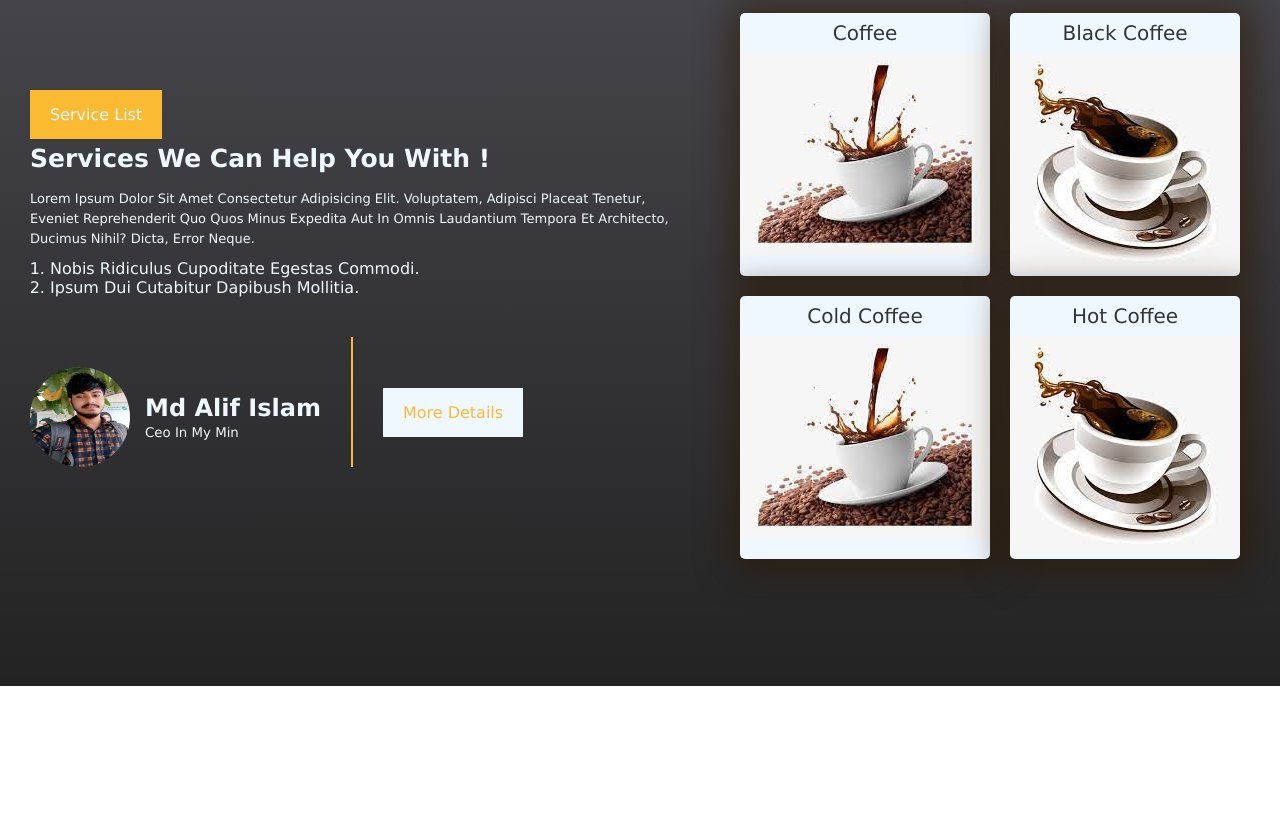
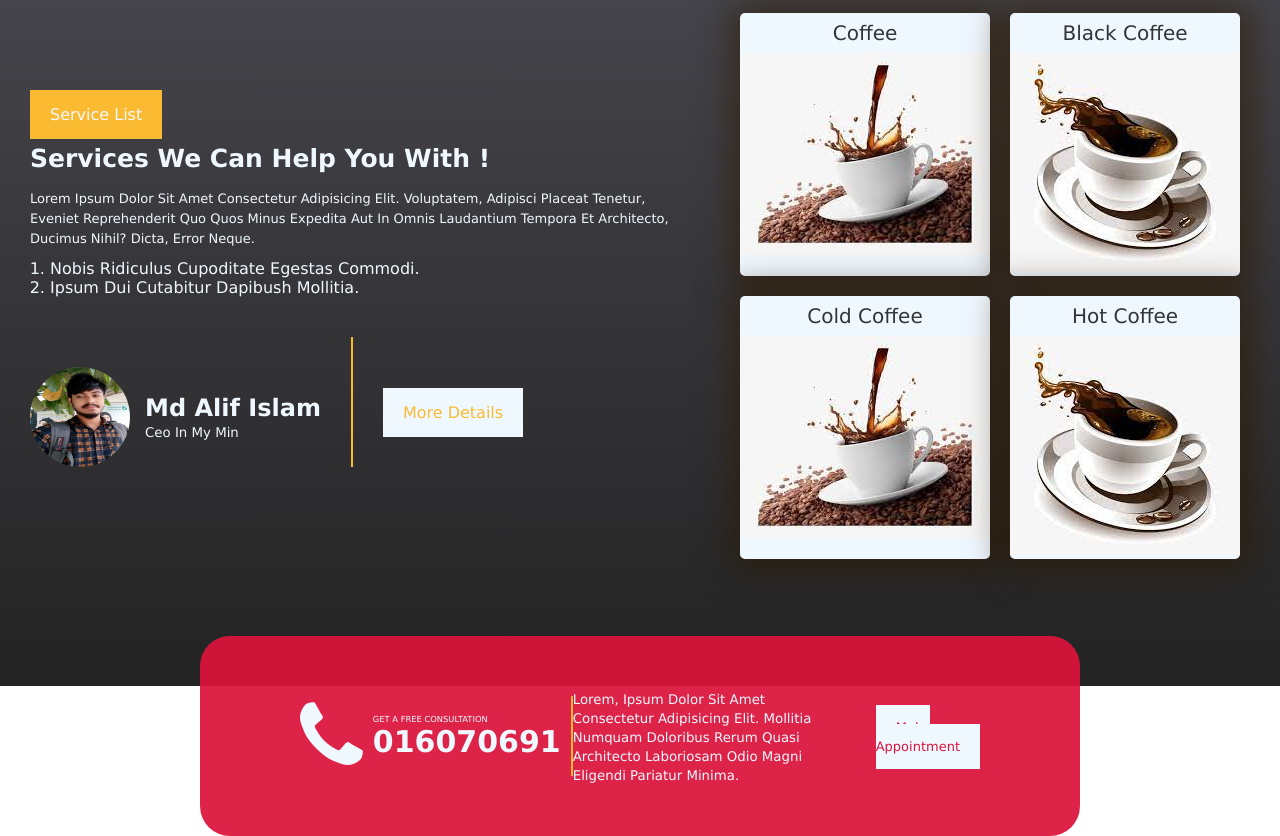
Before and after one commit to MdPiarulIslamAlif/Coffee-shope, a plain HTML site: page index.html in a window 1280 px wide. Shown: the part 886-1722 px from the top of the page. Before the commit the page ends 1572 px from the top, so only its background shows below. Drawn offline with Linux system fonts and the light colour scheme.

Commit message:
add a help section and design

```diff
--- a/index.html
+++ b/index.html
@@ -4,6 +4,11 @@
      <meta charset="UTF-8">
      <meta name="viewport" content="width=device-width, initial-scale=1.0">
      <title>Coffee Shope</title>
+     <link rel="stylesheet" href="https://cdnjs.cloudflare.com/ajax/libs/font-awesome/4.7.0/css/font-awesome.css
+
+
+
+     ">
      <link rel="stylesheet" href="style.css">
 </head>
 <body>
@@ -87,6 +92,41 @@
                          </div>
                     </div>
                </article>
+               <!-- call section start form here -->
+               <article>
+                    <div class="main-container">
+                         <div class="parents-container">
+                              <div class="coll-box"></div>
+                              <div class="coll-box"></div>
+                              <div class="coll-box"></div>
+                         </div>
+                    </div>
+               </article>
+               <!-- call section end form here -->
+               <article>
+                    <div class="call-container">
+                         <div class="call-par-container">
+                              <div class="section1">
+                                  <div class="icon">
+                                   <i class="fa fa-phone fa-5x" aria-hidden="true"></i>
+                                  </div>
+                                  <div class="text">
+                                   <small>GET A FREE CONSULTATION</small>
+                                   <h1 class="phone">
+                                        016070691
+                                   </h1>
+                                  </div>
+
+                              </div>
+                              <div class="section2">
+                                   <small class="discreption">Lorem, ipsum dolor sit amet consectetur adipisicing elit. Mollitia numquam doloribus rerum quasi architecto laboriosam odio magni eligendi pariatur minima.</small>
+                              </div>
+                              <div class="section3">
+                                   <a href="#" class="ap-btn">Make Appointment</a>
+                              </div>
+                         </div>
+                    </div>
+               </article>
           </section>
      </main>
 </body>
--- a/style.css
+++ b/style.css
@@ -157,7 +157,7 @@ nav ul li a{
 .btn{
      margin-top: 60px;
 }
-.btn .btn-more{
+.btn-more{
      text-decoration: none;
      background-color: aliceblue;
      color: #faba32;
@@ -165,3 +165,49 @@ nav ul li a{
      margin-top: 30px;
 }
 /* service style end  here */
+.call-container{
+     margin: 0 100px;
+     margin-top: -50px;
+}
+.call-par-container{
+     margin: 0 100px;
+     height: 200px;
+     background-color: rgba(220, 20, 60, 0.935);
+     border-radius: 30px;
+     justify-content: space-around;
+     display: flex;
+     align-items: center;
+}
+.section1{
+     display: flex;
+     align-items: center;
+     margin-left: 100px;
+     gap: 10px;
+     border-right: 2px solid #faba32;
+}
+.text{
+     font-size: 10px;
+}
+.phone{
+     font-size: 30px;
+     margin-right: 10px
+}
+.section2{
+     width: 500px;
+}
+.section3 .ap-btn{
+     text-decoration: none;
+     font-size: 13px;
+     font-weight: 400;
+     background-color: aliceblue;
+     color: crimson;
+     padding: 15px 20px;
+}
+.section3{
+
+     margin-right: 100px;
+     margin-left: 30px;
+}
+.discreption{
+     width: 300px;
+}
```
